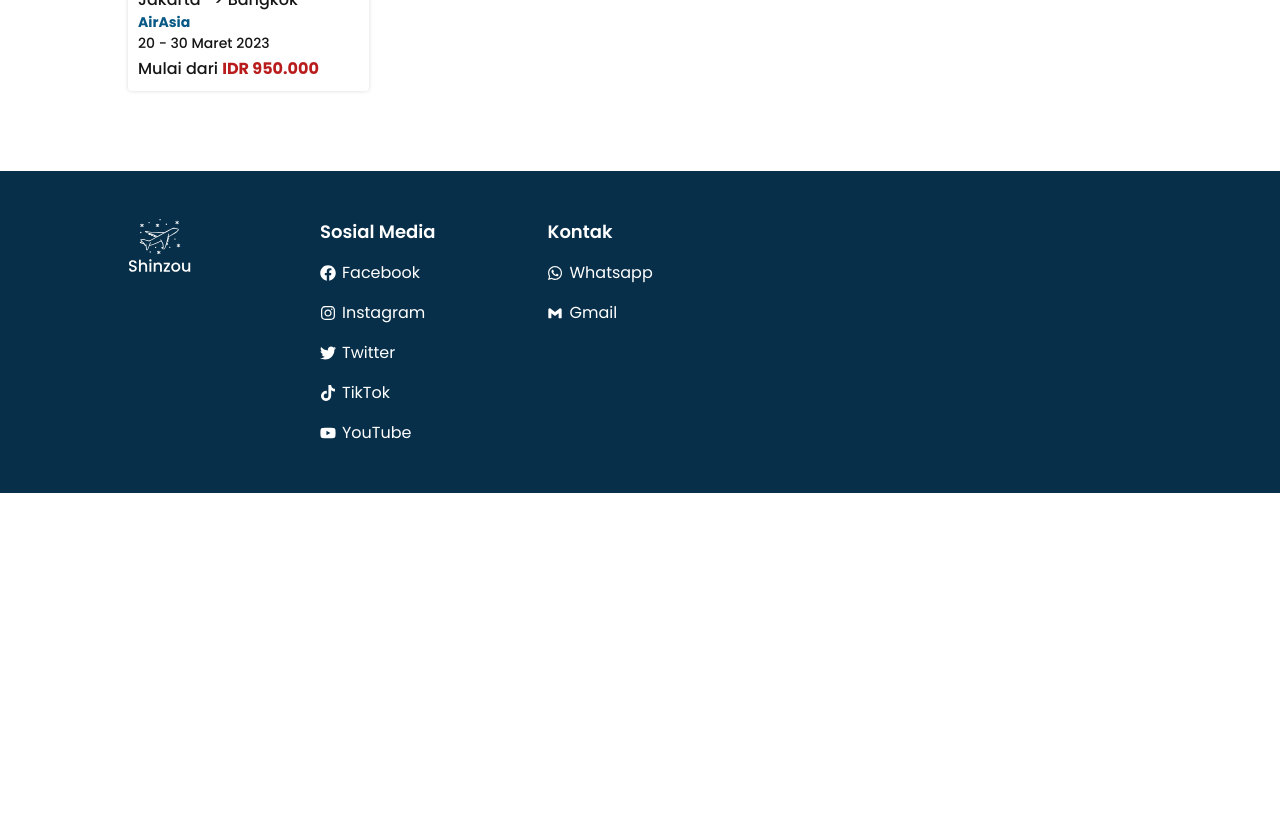
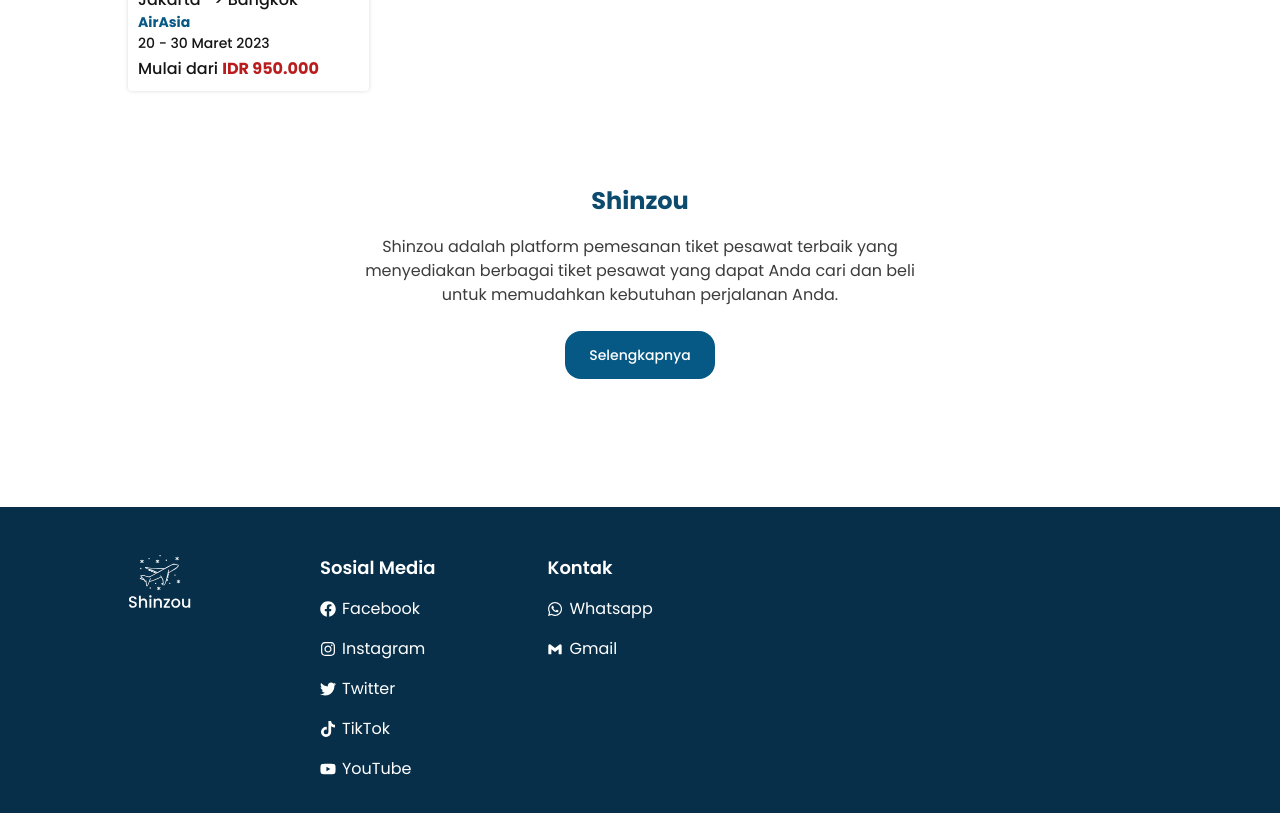
Before and after one commit to arieffadhlan/shinzou-frontend, a Next.js app: page / in a window 1280 px wide. Shown: the part 980-1793 px from the top of the page. Before the commit the page ends 1473 px from the top, so only its background shows below. Built offline with nearby package versions, Linux system fonts and the light colour scheme; no server answers.

Commit message:
feat: add about shinzou

```diff
--- a/app/page.jsx
+++ b/app/page.jsx
@@ -7,9 +7,10 @@
 import { clearTransactionState } from '@/redux/features/transaction/transactionSlice';
 
 import Navbar from '@/components/organisms/Navbar';
+import Footer from '@/components/organisms/Footer';
+import AboutShinzou from '@/components/templates/AboutShinzou';
+import FavoriteDestination from '@/components/templates/FavoriteDestination';
 import SearchFlightForm from '@/components/templates/SearchFlightForm';
-import FavoriteDestination from '@/components/templates/FavoriteDestination';
-import Footer from '@/components/organisms/Footer';
 
 const Home = () => {
   const dispatch = useDispatch();
@@ -26,6 +27,7 @@
         <SearchFlightForm />
         <FavoriteDestination />
       </main>
+      <AboutShinzou />
       <Footer />
     </>
   )
--- a/components/TravelReason.jsx
+++ b/components/TravelReason.jsx
@@ -2,6 +2,8 @@
 import IconsService from "@/assets/images/travel/service.png"
 import IconsPayment from "@/assets/images/travel/payment.png"
 import IconsGuarante from "@/assets/images/travel/guarante.png"
+import Container from "./templates/Container"
+import Image from "next/image"
 
 const TravelReason = () => {
     return (
--- a/components/organisms/Footer.jsx
+++ b/components/organisms/Footer.jsx
@@ -15,7 +15,7 @@
     <Container htmlTag="footer" className="px-6 py-12 mt-20 bg-sky-950 sm:px-8 sm:py-15">
       <div className="flex flex-col justify-start items-start gap-10 lg:flex-row lg:gap-32">
         <div className="flex flex-col gap-y-6">
-          <Image src={logo} width={64} height={64} />
+          <Image src={logo} width={64} height={64} alt="logo" />
         </div>
         <div className="grid grid-cols-1 gap-x-28 gap-y-10 xs:grid-cols-2 sm:grid-cols-3 sm:gap-28">
           <div className="flex flex-col items-start">
--- /dev/null
+++ b/components/templates/AboutShinzou.jsx
@@ -0,0 +1,23 @@
+import Button from "../atoms/Button";
+
+const AboutShinzou = () => {
+  return (
+    <section className="flex justify-center items-center px-6 py-12 sm:px-8 sm:py-15">
+      <div className="flex flex-col max-w-2xl lg:max-w-xl text-center">
+        <h2 className="font-bold text-2xl text-primary-5">
+          Shinzou
+        </h2>
+        <p className="mt-4 mb-6 text-sm text-neutral-4 sm:text-base">
+          Shinzou adalah platform pemesanan tiket pesawat terbaik yang menyediakan berbagai tiket pesawat yang dapat Anda cari dan beli untuk memudahkan kebutuhan perjalanan Anda.
+        </p>
+        <div className="flex flex-wrap justify-center items-center gap-4">
+          <Button variant="primary" size="md">
+            Selengkapnya
+          </Button>
+        </div>
+      </div>
+    </section>
+  );
+}
+
+export default AboutShinzou;
```
